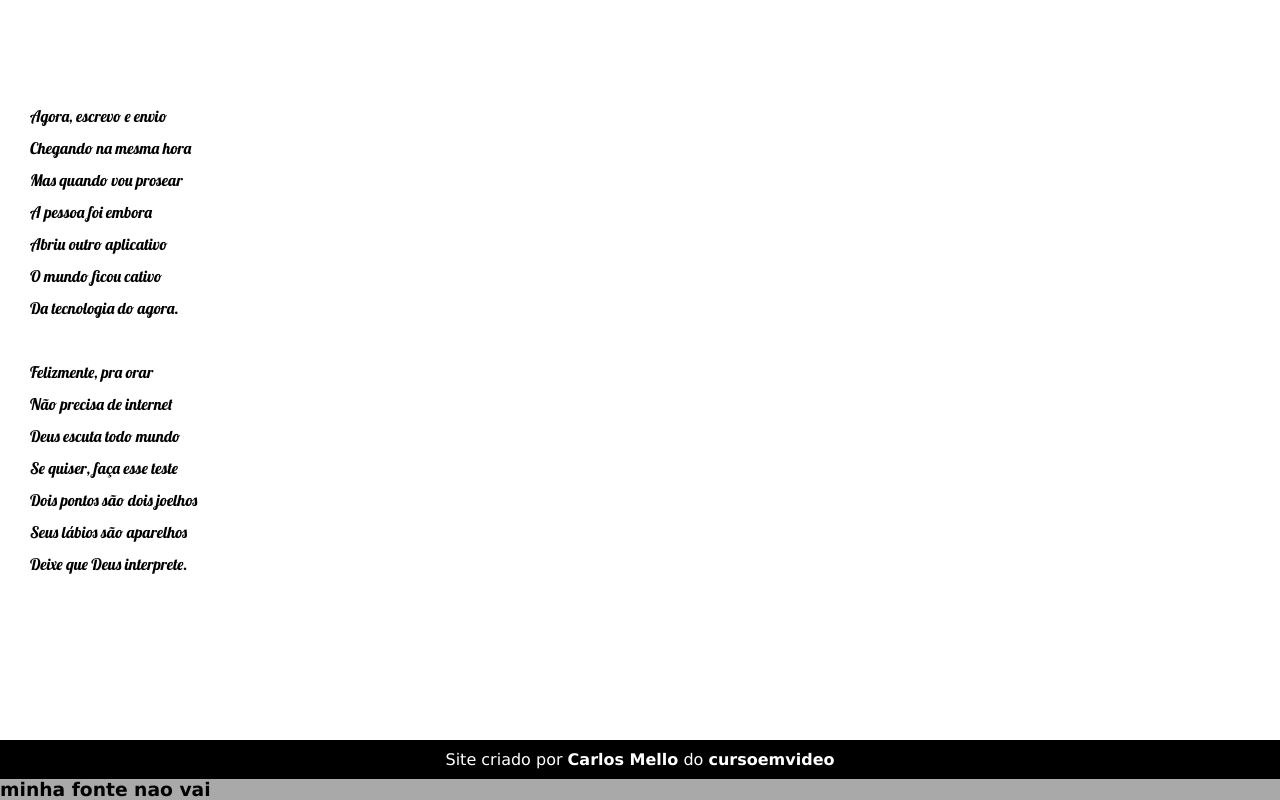
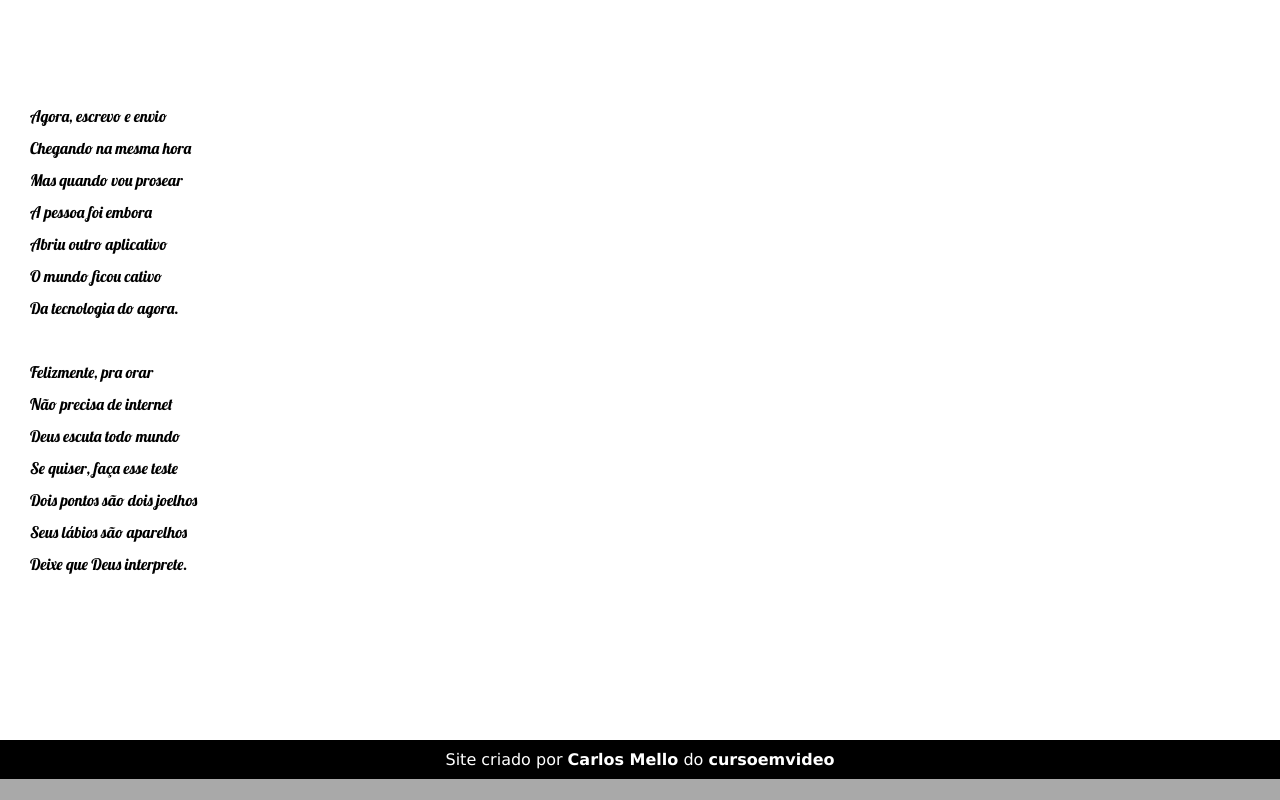
Before and after one commit to carlosdemello/html-css, a plain HTML site: page desafios/desafio012/index.html in a window 1280 px wide. Shown: the part 2472-3272 px from the top of the page. After the commit the page ends 3251 px from the top, so only its background shows below. Drawn offline with Linux system fonts and the light colour scheme.

Commit message:
atualizado

```diff
--- a/desafios/desafio012/index.html
+++ b/desafios/desafio012/index.html
@@ -111,9 +111,6 @@
         <footer>Site criado por <a href="carlosdemello.github.io" target="_blank">Carlos Mello</a> do <a href="https://www.cursoemvideo.com">cursoemvideo</a></footer>
     </p>
 
-    <h3>
-        minha fonte nao vai
-    </h3>
 
     </body>
     </html>
```
